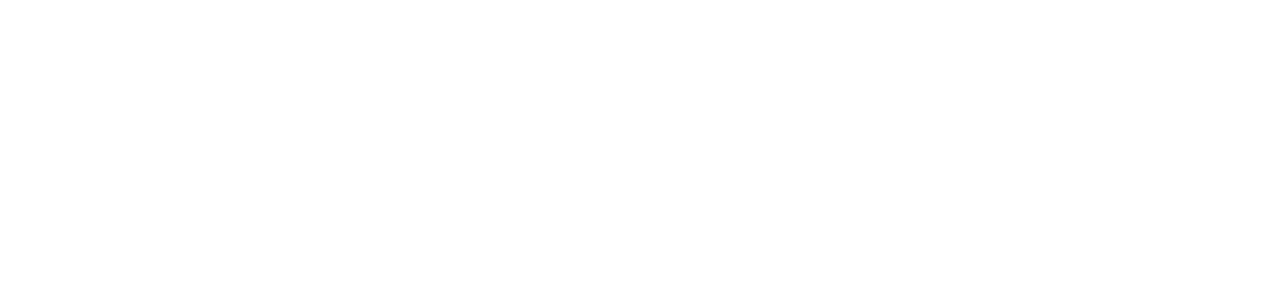
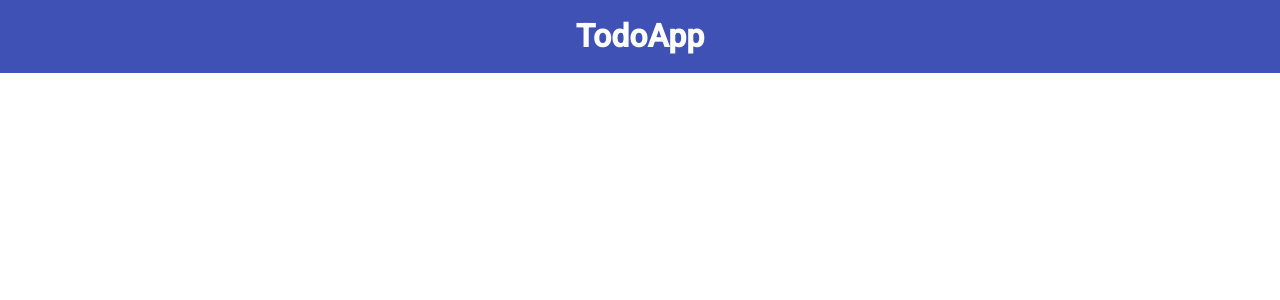
Before and after one commit to jorge933/todo-app-front, an Angular app: page / in a window 1280 px wide. Shown: the top 300 px of the page. Built offline with nearby package versions, Linux system fonts and the light colour scheme.

Commit message:
✨ feat(app.component): application header

```diff
--- a/src/app/app.component.html
+++ b/src/app/app.component.html
@@ -1 +1,3 @@
+<header class="mat-primary"><h1>TodoApp</h1></header>
+
 <router-outlet></router-outlet>
--- a/src/app/app.component.scss
+++ b/src/app/app.component.scss
@@ -0,0 +1,8 @@
+header {
+  width: 100%;
+  padding: 15px 0;
+  text-align: center;
+  background: var(--mat-badge-background-color);
+  color: white;
+  line-height: 0;
+}
```
